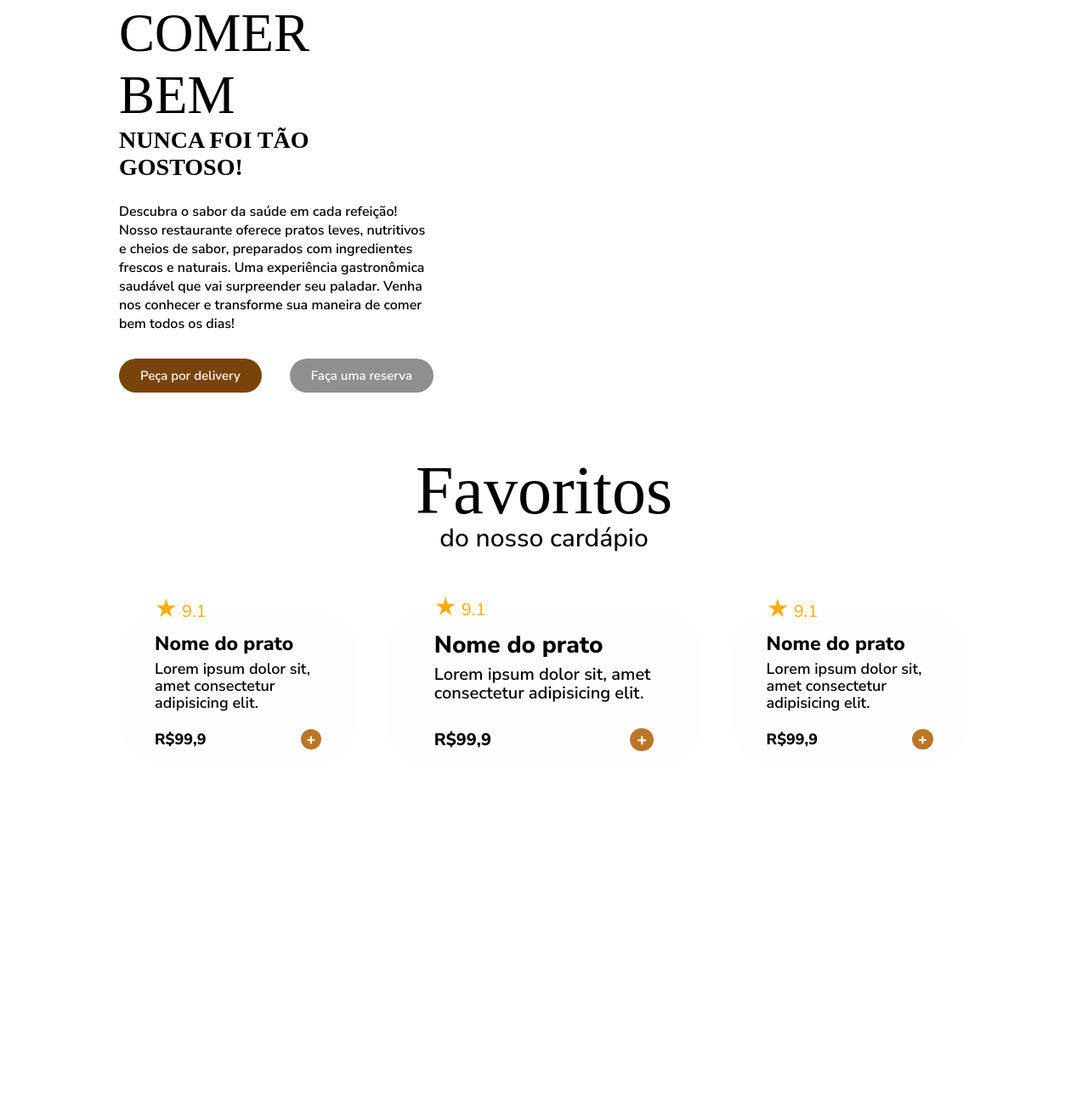
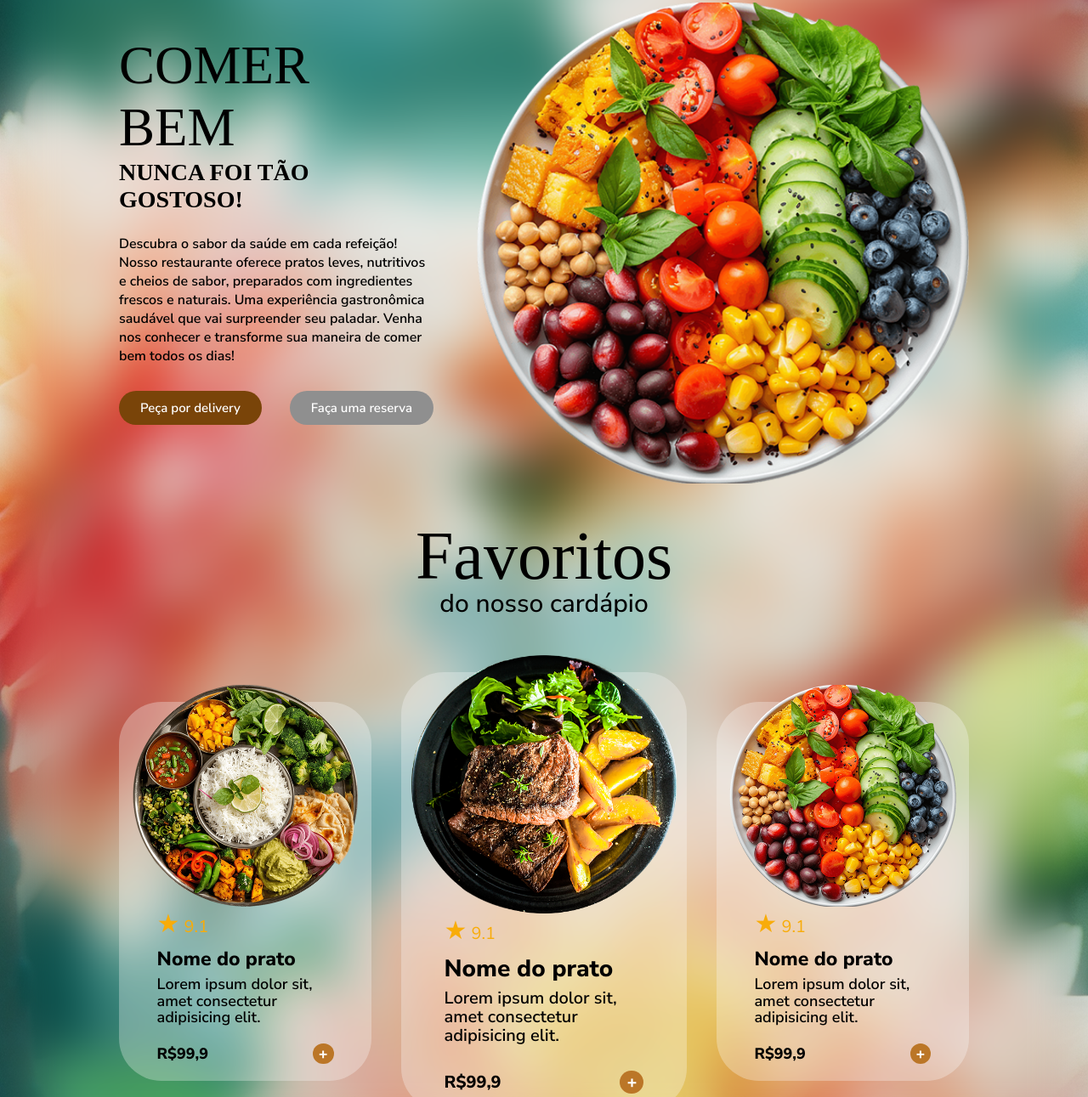
Before and after one commit to paulomarques-png/Aulas-Programa-Desenvole-Grupo-Boticario, a plain HTML site: page Exercício-Aula-Semana-01-Restaurante/index.html in a window 1280 px wide. Shown: the part 141-1432 px from the top of the page at 85% size. Before the commit the page ends 1085 px from the top, so only its background shows below. Drawn offline with Linux system fonts and the light colour scheme; a web font is replaced by a local one.

Commit message:
update link patchs folder imgs

```diff
--- a/Exercício-Aula-Semana-01-Restaurante/index.html
+++ b/Exercício-Aula-Semana-01-Restaurante/index.html
@@ -40,7 +40,7 @@
                     <button class="btn-2">Faça uma reserva</button>
                 </div>
             </div>
-            <img class="img-banner" src="./prato-3.png" alt="">
+            <img class="img-banner" src="./imgs/prato-3.png" alt="">
         </section>
         <section class="sec-cards">
             <div class="tittle">
@@ -49,7 +49,7 @@
             </div>
             <div class="cards">
                 <div class="card1 content-cards">
-                    <img src="./prato-2.png" alt="">
+                    <img src="./imgs/prato-2.png" alt="">
                     <div class="infos">
                         <p class="nota"><span class="estrela">&#9733</span> 9.1</p>
                         <h3>Nome do prato</h3>
@@ -61,7 +61,7 @@
                     </div>
                 </div>
                 <div class="card2 content-cards">
-                    <img src="./prato-1.png" alt="">
+                    <img src="./imgs/prato-1.png" alt="">
                     <div class="infos">
                         <p class="nota"><span class="estrela">&#9733</span> 9.1</p>
                         <h3>Nome do prato</h3>
@@ -73,7 +73,7 @@
                     </div>
                 </div>
                 <div class="card3 content-cards">
-                    <img src="./prato-3.png" alt="">
+                    <img src="./imgs/prato-3.png" alt="">
                     <div class="infos">
                         <p class="nota"><span class="estrela">&#9733</span> 9.1</p>
                         <h3>Nome do prato</h3>
--- a/Exercício-Aula-Semana-01-Restaurante/style.css
+++ b/Exercício-Aula-Semana-01-Restaurante/style.css
@@ -11,7 +11,7 @@
 
 body {
     backdrop-filter: blur(30px);
-    background-image: url('./fundo.jpg');
+    background-image: url('./imgs/fundo.jpg');
     background-size: 100%;
     display: flex;
     align-items: center;
```
